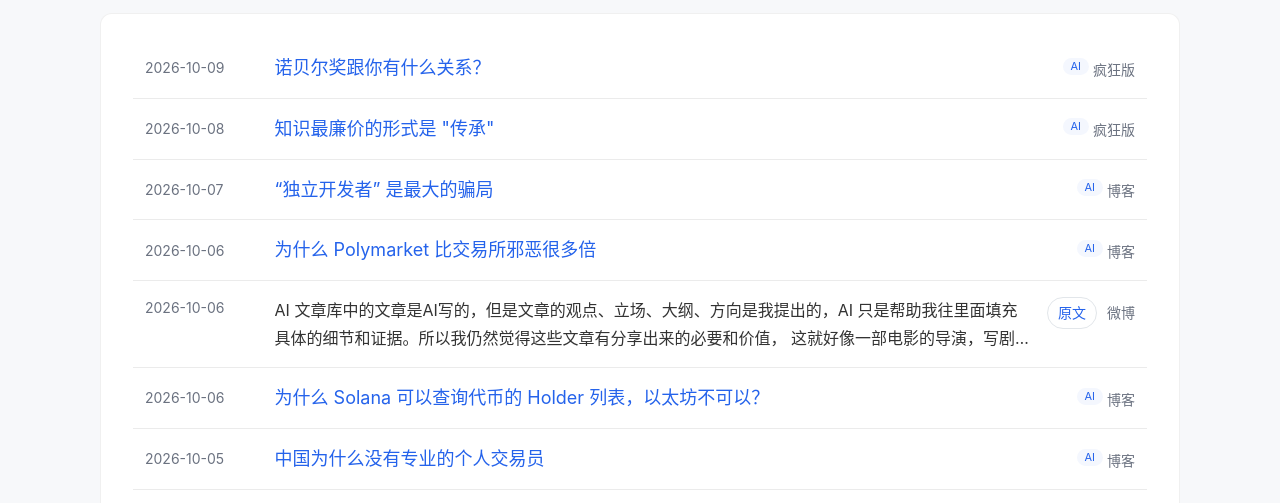
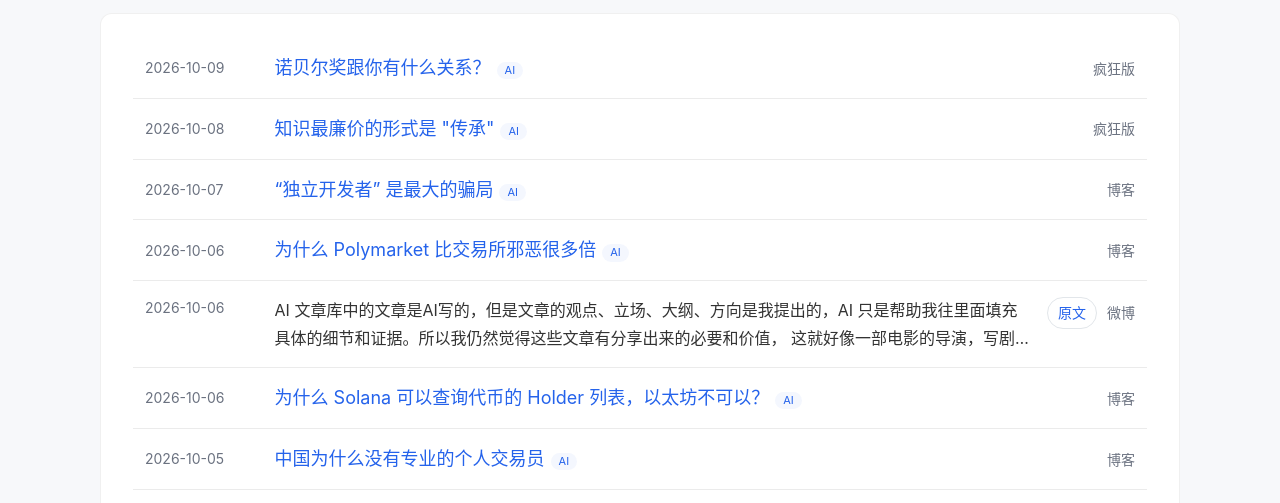
Before and after one commit to smallyunet/blog-feed, a website: page index.html in a window 1280 px wide. Shown: the part 153-656 px from the top of the page. Drawn offline with Linux system fonts and the light colour scheme.

Commit message:
fix: show AI badge next to article title

```diff
--- a/app.js
+++ b/app.js
@@ -67,11 +67,12 @@ function articleItem(item) {
   return `
     <li class="list-group-item article-item" id="${escapeHtml(item.id)}">
       <time class="item-date" datetime="${escapeHtml(item.publishedAt)}">${formatDate(item.publishedAt)}</time>
-      <div class="item-main">
+      <div class="item-main${item.collection === "ai" ? " article-title-ai" : ""}">
         <a class="item-title" href="${escapeHtml(item.url)}">${escapeHtml(item.title)}</a>
+        ${item.collection === "ai" ? '<span class="tag" aria-label="AI 文章">AI</span>' : ""}
       </div>
       <div class="item-aside">
-        <span class="source-badge">${item.collection === "ai" ? '<span class="tag" aria-label="AI 文章">AI</span> ' : ""}${escapeHtml(item.sourceLabel)}</span>
+        <span class="source-badge">${escapeHtml(item.sourceLabel)}</span>
       </div>
     </li>
   `;
--- a/index.html
+++ b/index.html
@@ -13,7 +13,7 @@
     <link rel="shortcut icon" href="./favicon.ico">
     <link rel="manifest" href="./site.webmanifest">
     <link rel="alternate" type="application/atom+xml" title="smallyu feed" href="./atom.xml">
-    <link rel="stylesheet" href="./styles.css">
+    <link rel="stylesheet" href="./styles.css?v=2">
   </head>
   <body>
     <header class="site-header">
@@ -60,6 +60,6 @@
       </li>
     </template>
 
-    <script src="./app.js?v=3"></script>
+    <script src="./app.js?v=4"></script>
   </body>
 </html>
--- a/styles.css
+++ b/styles.css
@@ -397,6 +397,20 @@ a:visited {
 
 .item-main {
   min-width: 0;
+}
+
+.article-title-ai {
+  display: flex;
+  align-items: baseline;
+  gap: 6px;
+}
+
+.article-title-ai .item-title {
+  min-width: 0;
+}
+
+.article-title-ai .tag {
+  flex-shrink: 0;
 }
 
 .item-title {
```
